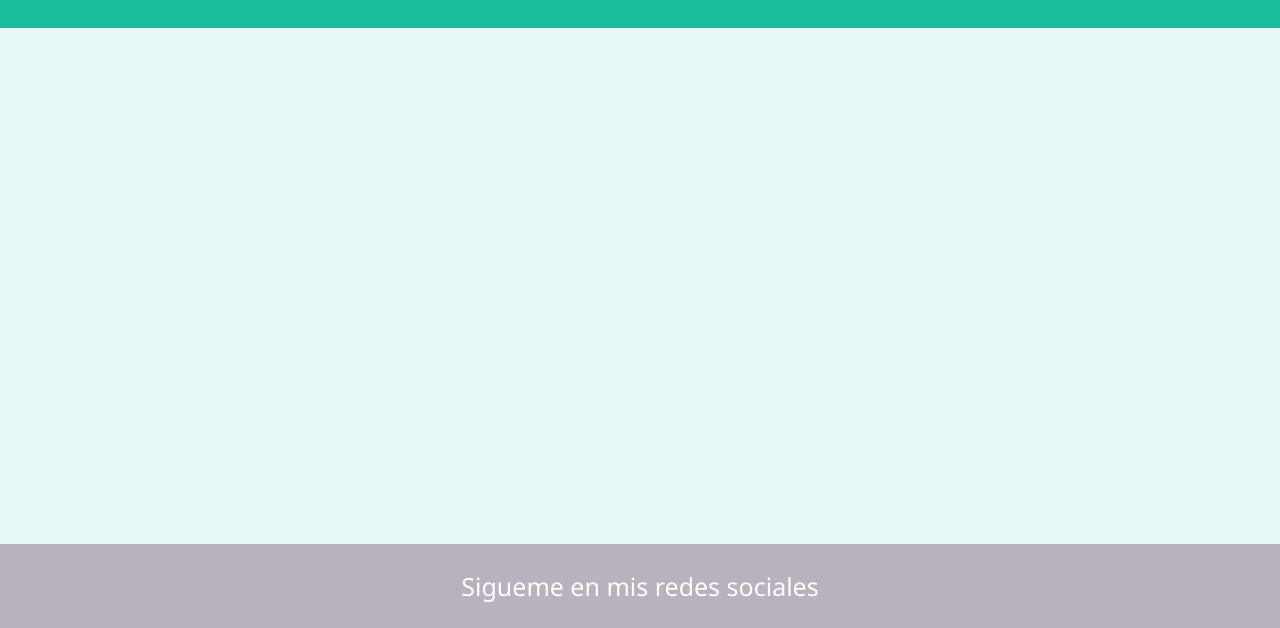
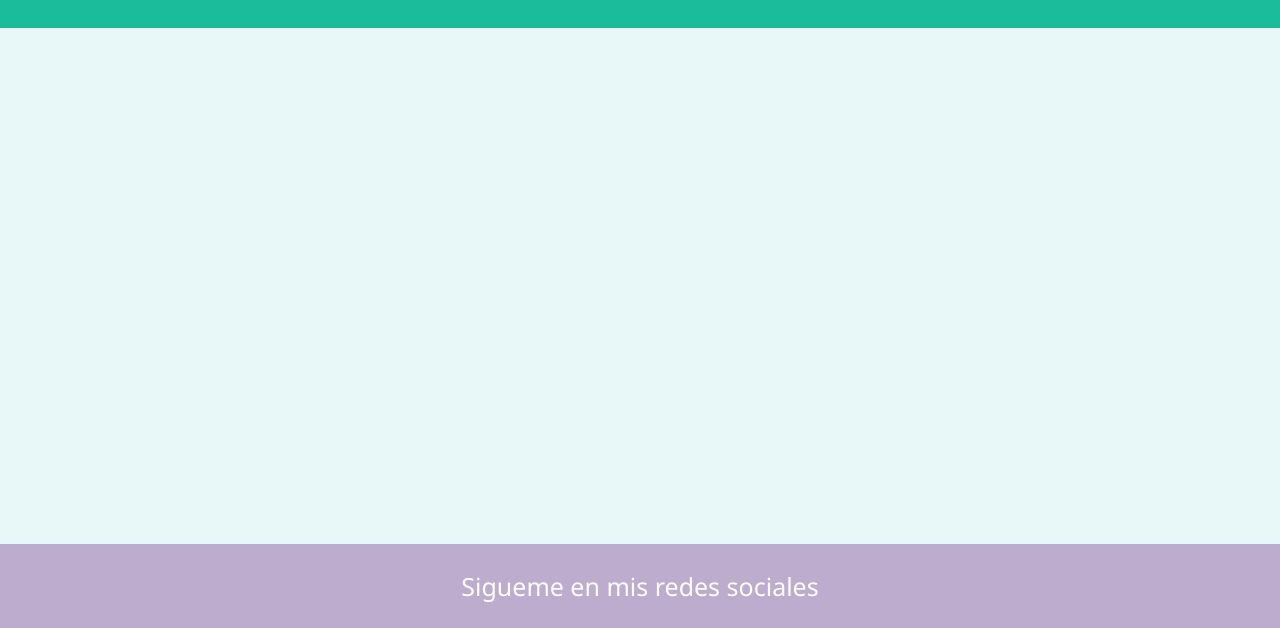
Before and after one commit to jonatinoco/landing_page, a plain HTML site: page index.html in a window 1280 px wide. Shown: the part 172-800 px from the top of the page. Drawn offline with Linux system fonts and the light colour scheme.

Commit message:
Regreso al color morado bonito

```diff
--- a/assets/css/style.css
+++ b/assets/css/style.css
@@ -9,7 +9,7 @@ body{
     left: 0;
     bottom: 0;
     width: 100%;
-    background-color: rgb(184, 177, 190);
+    background-color: rgb(190, 172, 207);
     color: rgb(255, 255, 255);
     font-size: 25px;
   }
```
